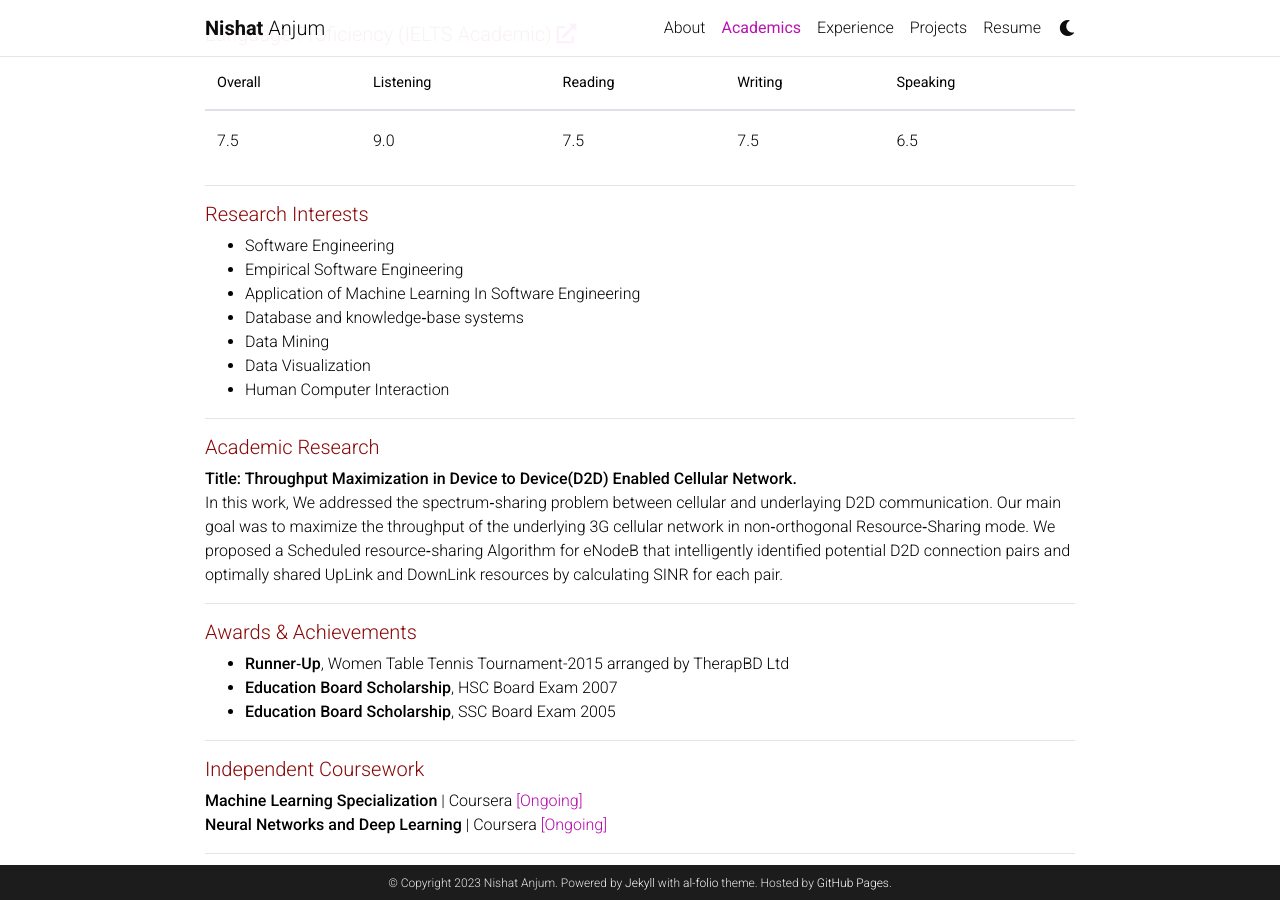
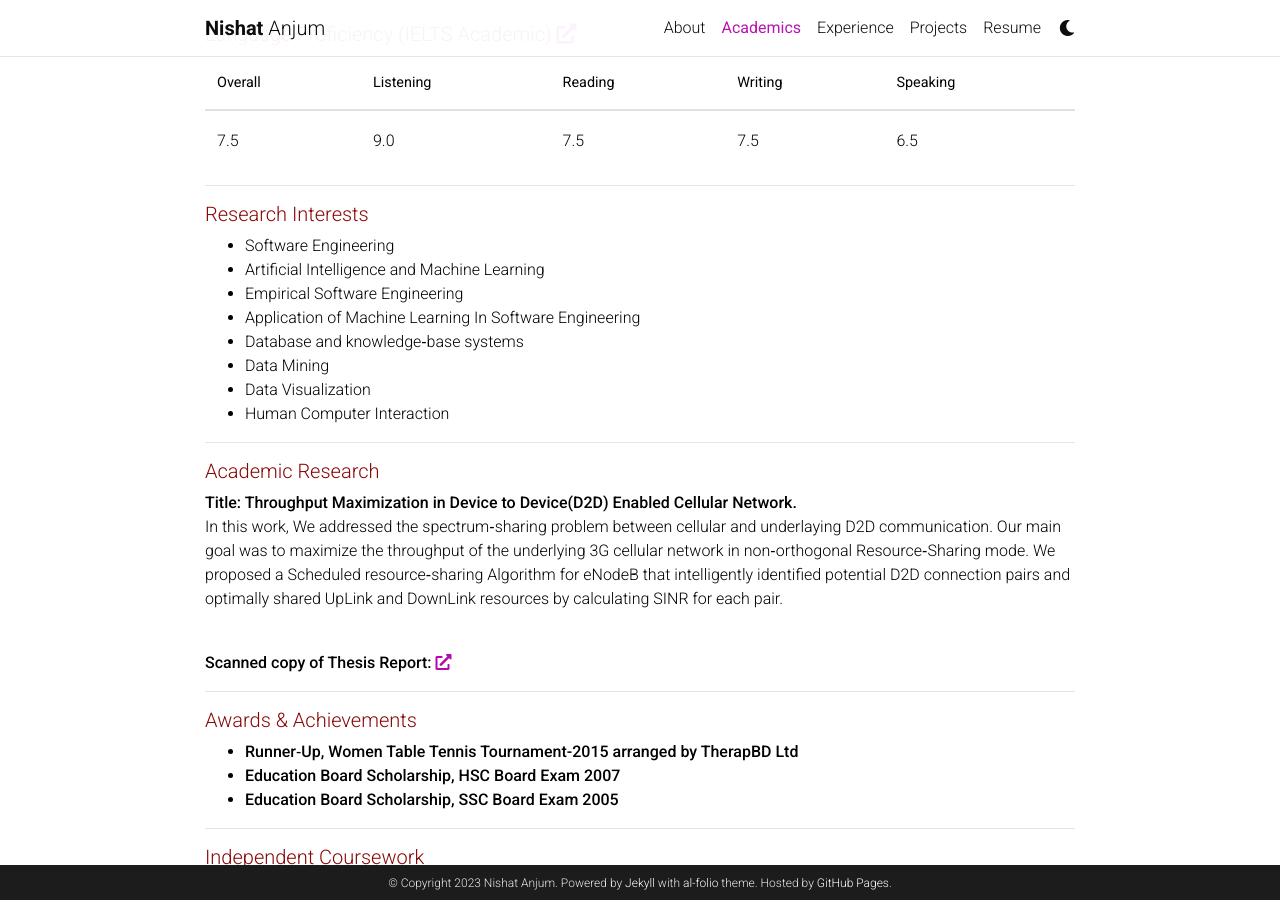
Before and after one commit to nishat-anjum/nanjum, a Jekyll site: the page built from _pages/academics.md, in a window 1280 px wide and 900 px high, scrolled down 544 px. Built offline with Jekyll 4.4.1, drawn with Linux system fonts in a browser that asks for light colours; comment, search, counter and statistics services are not loaded; a style sheet for code colours, icons or effects is not loaded.

Commit message:
Updated resume and added Thesis report

```diff
--- a/_data/experience.yml
+++ b/_data/experience.yml
@@ -54,7 +54,7 @@
 
 - company: Junior Software Engineer
   position: TherapBD Ltd.
-  duration: Jan, 2013 &mdash; Sept, 2014
+  duration: Aug, 2012 &mdash; Sept, 2014
   summary: Write about your core competencies in one or two sentences describing your position. If you held the position for a long time, it could be a longer section, including a couple bullet points
   responsibilities:
     - Learning, installing and reviewing various technologies related to software development
--- a/_pages/academics.md
+++ b/_pages/academics.md
@@ -56,6 +56,7 @@ academic_transcript: academic_transcript
 <h5 id="awards-achievements">Research Interests</h5>
 <ul>
   <li>Software Engineering</li>
+  <li>Artificial Intelligence and Machine Learning</li>
   <li>Empirical Software Engineering</li>
   <li>Application of Machine Learning In Software Engineering</li>
   <li>Database and knowledge‑base systems</li>
@@ -68,7 +69,8 @@ academic_transcript: academic_transcript
 
 <h5>Academic Research</h5>
 <strong>Title: Throughput Maximization in Device to Device(D2D) Enabled Cellular Network.</strong><br>
-<p>In this work, We addressed the spectrum‑sharing problem between cellular and underlaying D2D communication. Our main goal was to maximize the throughput of the underlying 3G cellular network in non‑orthogonal Resource‑Sharing mode. We proposed a Scheduled resource‑sharing Algorithm for eNodeB that intelligently identified potential D2D connection pairs and optimally shared UpLink and DownLink resources by calculating SINR for each pair.</p>
+<p>In this work, We addressed the spectrum‑sharing problem between cellular and underlaying D2D communication. Our main goal was to maximize the throughput of the underlying 3G cellular network in non‑orthogonal Resource‑Sharing mode. We proposed a Scheduled resource‑sharing Algorithm for eNodeB that intelligently identified potential D2D connection pairs and optimally shared UpLink and DownLink resources by calculating SINR for each pair.</p><br>
+<strong>Scanned copy of Thesis Report: <a target="_blank" href="../assets/pdf/ThesisBookFinal.pdf"> <i class="fa fa-external-link-alt"></i></a><strong>
 
 <hr>
 
```
Also changed, not shown: _pages/experience.md (+1 -1 lines), 2 other files.
